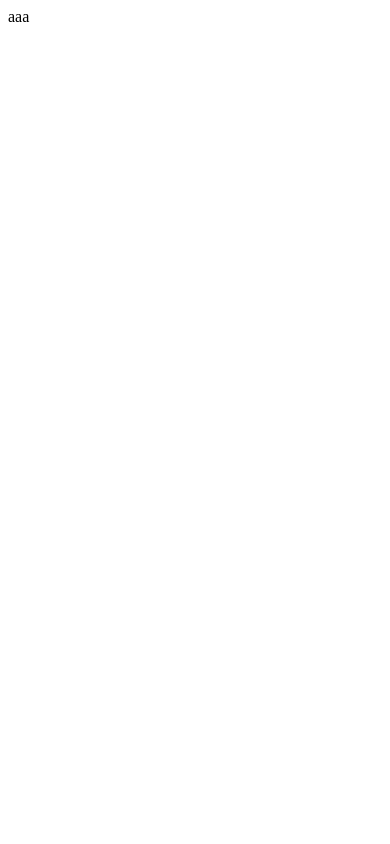
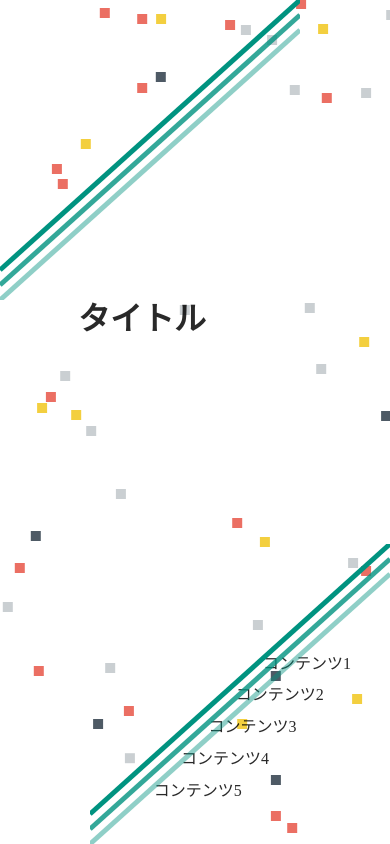
Before and after one commit to hirou1998/js_animation, a plain HTML site: page index.html in a window 390 px wide. Drawn offline with nearby package versions, Linux system fonts and the light colour scheme.

Commit message:
canvas and css animation

```diff
--- a/css/style.css
+++ b/css/style.css
@@ -0,0 +1,155 @@
+/*reset*/
+body{
+	margin: 0;
+}
+h1{
+	margin:0;
+}
+li{
+	list-style: none;
+}
+a{
+	text-decoration: none;
+}
+
+@media screen and (max-width:639px) {
+/*スマホ用のcssを記述*/
+.mv_wrapper{
+	width: 100%;
+	height: 100vh;
+	color: rgba(0,0,0,0.84);
+}
+h1{
+	position: absolute;
+	top: 75vw;
+	left: 20vw;
+	z-index: 2;
+}
+.side_lines{
+	position: absolute;
+	width: 30vw;
+	height: 30vw;
+	z-index: 2;
+}
+.mv_nav{
+	position: absolute;
+    bottom: 5vw;
+    right: 10vw;
+    z-index: 2;
+}
+.mv_nav_li{
+	color: rgba(0,0,0,0.84);
+	margin: 2vw 0;
+}
+.mv_nav_li_1{
+	margin-left: 25vw;
+}
+.mv_nav_li_2{
+	margin-left: 18vw;
+}
+.mv_nav_li_3{
+	margin-left: 11vw;
+}
+.mv_nav_li_4{
+	margin-left: 4vw;
+}
+.mv_nav_li_5{
+	margin-left: -3vw;
+}
+
+}
+
+@media only screen and (min-width:640px) and (max-width:1023px) {
+/*tablet用のcssを記述*/
+}
+
+@media screen and (min-width:1024px) {
+/*pc用のcssを記述*/
+.mv_wrapper{
+	width: 1000px;
+	margin: 0 auto 100px;
+	border: solid;
+	position: relative;
+	height: 600px;
+}
+h1{
+	position: absolute;
+	top: 200px;
+	left: 200px;
+	z-index: 2;
+}
+.side_lines{
+	position: absolute;
+	width: 300px;
+	height: 300px;
+	z-index: 2;
+}
+.mv_nav{
+	display: none;
+}
+
+}
+
+.left_lines_block{
+	top: 0;
+	left: 0;
+}
+.right_lines_block{
+	bottom: 0;
+	right: 0;
+	transform: rotate(180deg);
+}
+.line{
+	stroke-width: 5px;
+	stroke-dashoffset: 435px;
+	stroke-dasharray: 435px;
+}
+.left_line{
+	stroke: #009380;
+	animation: line_animation_left .5s cubic-bezier(0,0,.87,.28);
+	animation-fill-mode: forwards;
+}
+.middle_line{
+	stroke: #009380cc;
+	animation: line_animation_middle .5s cubic-bezier(0,0,.87,.28);
+	animation-fill-mode: forwards;
+}
+.right_line{
+	stroke: #00938070;
+	animation: line_animation_right .5s cubic-bezier(0,0,.87,.28);
+	animation-fill-mode: forwards;
+}
+
+@keyframes line_animation_left{
+	0%{
+		stroke-dashoffset: 435px;
+	}
+	100%{
+		stroke-dashoffset: 0px;
+	}
+}
+@keyframes line_animation_middle{
+	20%{
+		stroke-dashoffset: 435px;
+	}
+	100%{
+		stroke-dashoffset: 0px;
+	}
+}
+@keyframes line_animation_right{
+	40%{
+		stroke-dashoffset: 435px;
+	}
+	100%{
+		stroke-dashoffset: 0px;
+	}
+}
+
+#canvas{
+	width: 100%;
+	height: 100%;
+	position: absolute;
+	top: 0;
+	left: 0;
+	z-index: 1;
+}
--- a/index.html
+++ b/index.html
@@ -1,9 +1,47 @@
 <!DOCTYPE html>
 <html>
 <head>
+	<meta charset="utf-8">
 	<title>MV animation</title>
+	<meta name="viewport" content="width=device-width,initial-scale=1.0,minimum-scale=1.0">
+	<link rel="stylesheet" type="text/css" href="css/style.css">
+	<script
+  src="https://code.jquery.com/jquery-3.4.1.min.js"
+  integrity="sha256-CSXorXvZcTkaix6Yvo6HppcZGetbYMGWSFlBw8HfCJo="
+  crossorigin="anonymous"></script>
 </head>
 <body>
-	<div>aaa</div>
+	<div id="mv_wrapper" class="mv_wrapper">
+
+		<canvas id="canvas"></canvas>
+
+		<div class="side_lines left_lines_block">
+			<svg width="300px" height="300px">
+			  <line x1="0" y1="270" x2="300" y2="0" class="left_line line" />
+			  <line x1="0" y1="285" x2="300" y2="15" class="middle_line line" />
+			  <line x1="0" y1="300" x2="300" y2="30" class="right_line line" />
+			</svg>
+		</div>
+
+		<h1>タイトル</h1>
+
+		<ul id="mv_nav" class="mv_nav">
+			<a href=""><li class="mv_nav_li mv_nav_li_1">コンテンツ1</li></a>
+			<a href=""><li class="mv_nav_li mv_nav_li_2">コンテンツ2</li></a>
+			<a href=""><li class="mv_nav_li mv_nav_li_3">コンテンツ3</li></a>
+			<a href=""><li class="mv_nav_li mv_nav_li_4">コンテンツ4</li></a>
+			<a href=""><li class="mv_nav_li mv_nav_li_5">コンテンツ5</li></a>
+		</ul>
+
+		<div class="side_lines right_lines_block">
+			<svg width="300px" height="300px">
+			  <line x1="0" y1="270" x2="300" y2="0" class="right_line line" />
+			  <line x1="0" y1="285" x2="300" y2="15" class="middle_line line" />
+			  <line x1="0" y1="300" x2="300" y2="30" class="left_line line" />
+			</svg>
+		</div>
+
+	</div>
 </body>
 </html>
+<script type="text/javascript" src="js/index.js"></script>
--- a/js/index.js
+++ b/js/index.js
@@ -0,0 +1,130 @@
+//canvas animation
+
+var dots = [];
+var canvas = document.getElementById("canvas");
+var context = canvas.getContext("2d");
+
+//canvas animation settings
+var colors = [
+	'rgba(34, 49, 63, 0.8)',
+	'rgba(189, 195, 199, 0.8)',
+	'rgba(241, 196, 15, 0.8)',
+	'rgba(231, 76, 60, 0.8)'
+];
+var defaultSize = 10;
+var numDots = 50;
+var minSpeed = -2;
+var maxSpeed = 2;
+var expandState = true;
+
+function buildArray(){
+	'use strict';
+	for(var i = 0; i < numDots; i++){
+		var color = Math.floor(Math.random() * (colors.length - 1 + 1)) + 1;
+		var left = Math.floor(Math.random() * (canvas.width - 0 + 1)) + 0;
+		var top = Math.floor(Math.random() * (canvas.height - 0 + 1)) + 0;
+		var size = defaultSize;
+		var leftSpeed = (Math.floor(Math.random() * (maxSpeed - minSpeed + 1)) + minSpeed) / 10;
+		var topSpeed = (Math.floor(Math.random() * (maxSpeed - minSpeed) + 1) * minSpeed) / 10;
+		var expandState = expandState;
+
+		while(leftSpeed == 0 || topSpeed == 0){
+			leftSpeed = (Math.floor(Math.random() * (maxSpeed - minSpeed + 1)) + minSpeed) / 10;
+			topSpeed = (Math.floor(Math.random() * (maxSpeed - minSpeed + 1)) + minSpeed) / 10;
+		}
+
+		var dot = {
+			color: color,
+			left: left,
+			top: top,
+			size: size,
+			leftSpeed: leftSpeed,
+			topSpeed: topSpeed,
+			expandState: expandState
+		};
+
+		dots.push(dot);
+	}
+}
+
+function build(){
+	'use strict';
+	for(var h = 0; h < dots.length; h++){
+		var curDot = dots[h];
+		context.fillStyle = colors[curDot.color-1];
+		context.beginPath();
+
+		if(curDot.left > canvas.width+curDot.size){
+			curDot.left = 0 - curDot.size;
+			context.rect(curDot.left, curDot.top, curDot.size, curDot.size);
+		}else if(curDot.left < 0 - curDot.size){
+			curDot.left = canvas.width + curDot.size;
+			context.rect(curDot.left, curDot.top, curDot.size, curDot.size);
+		}else{
+			curDot.left = curDot.left + curDot.leftSpeed;
+			context.rect(curDot.left, curDot.top, curDot.size, curDot.size);
+		}
+
+		if(curDot.top > canvas.height + curDot.size){
+			curDot.top = 0 - curDot.size;
+			context.rect(curDot.left, curDot.top, curDot.size, curDot.size);
+		}else if(curDot.top < 0 - curDot.size){
+			curDot.top = canvas.height + curDot.size;
+			context.rect(curDot.left, curDot.top, curDot.size, curDot.size);
+		}else{
+			curDot.top = curDot.top + curDot.topSpeed;
+		}
+
+		context.closePath();
+		context.fill();
+		context.ellipse;
+	}
+}
+
+var xVal = 0;
+
+window.requestAnimFrame = (function(callback){
+	'use strict';
+	return window.requestAnimationFrame ||
+	window.webkitRequestAnimationFrame ||
+	window.mozRequestAnimationFrame ||
+	window.oRequestAnimationFrame ||
+	window.msRequestAnimationFrame ||
+	function(callback){
+		window.setTimeout(callback, 1000/60);
+	};
+})();
+
+function animate(){
+	'use strict';
+	var canvas = document.getElementById('canvas');
+	var context = canvas.getContext('2d');
+
+	//clear the canvas
+	context.clearRect(0, 0, canvas.width, canvas.height);
+
+	//draw the next frame
+	xVal++;
+	build();
+
+	//request a new frame
+	requestAnimFrame(function(){
+		animate();
+	});
+}
+
+window.onload = function(){
+	'use strict';
+	canvas.width = window.innerWidth;
+	canvas.height = window.innerHeight;
+	buildArray();
+	animate();
+};
+
+window.onresize = function(){
+	'use strict';
+	console.log("resize");
+	canvas.width = window.innerWidth;
+	canvas.height = window.innerHeight;
+	animate();
+};
```
